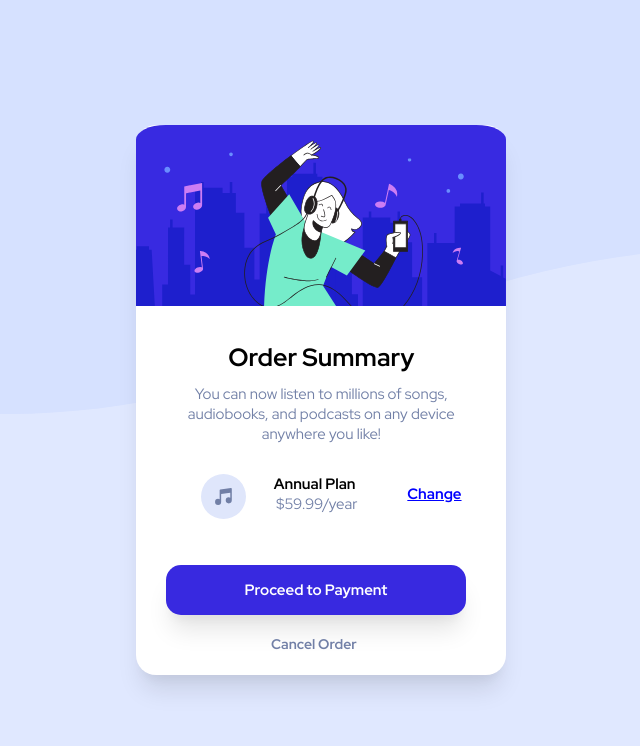
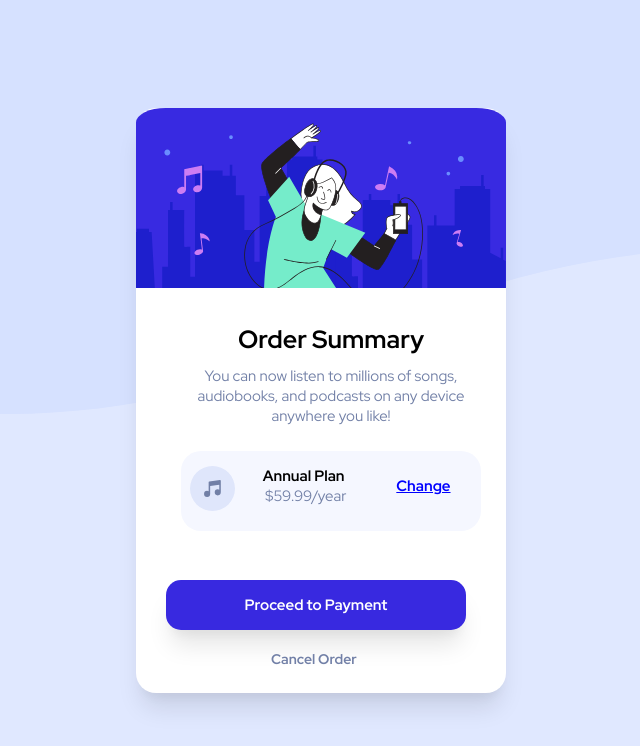
Before and after one commit to Saint-dev/Order-card, a plain HTML site: page index.html in a window 1280 px wide. Shown: the top 746 px of the page, without its empty margins (319-959 px from the left). Drawn offline with Linux system fonts and the light colour scheme.

Commit message:
Add files via upload

```diff
--- a/index.html
+++ b/index.html
@@ -36,7 +36,8 @@
         <H1>Order Summary</H1>
         <p id="p1"> You can now listen to millions of songs, <br> audiobooks, and podcasts on any
   device <br> anywhere you like!</p>
-  <div class="container-plan">
+  <div class="card-plan">
+    <div class="container-plan">
     <img id="img3" src="./images/icon-music.svg" alt="music">
 
     <div class="text-music">
@@ -44,7 +45,8 @@
       <p id="text4">  $59.99/year</p>
     </div>
     <a href="" title="">Change</a>
-  </div>
+  </div></div>
+
 
       </div>
        <div class="container-botao">
--- a/style.css
+++ b/style.css
@@ -26,7 +26,7 @@ body{
 
 .card{
 
- 	height: 550px;
+ 	height: 585px;
 	width: 370px;
 	border-radius: 20px;
 	background-color: white ;
@@ -43,6 +43,7 @@ body{
 	padding: 45px;
     text-align: center;
 	padding-top: 30px;
+	padding-bottom: 3rem;
 }
 .container-text h1{
 	padding-bottom:10px ;
@@ -53,10 +54,18 @@ body{
 	font-size: 15px;
 	font-weight: 100;
 }
+.card-plan{
+	margin-left: 0px  ;
+	margin-top: 25px;
+	border-radius: 20px;
+	height: 80px;
+	width: 300px;
+	background-color:hsl(225, 100%, 98%);
+}
 .container-plan{
+	padding-top:5%;
+	padding-left: 3%;
 	display: flex;
-	padding-top: 30px;
-	padding-left: 20px;
 }
 .container-plan img{
 	height: 45px;
```
